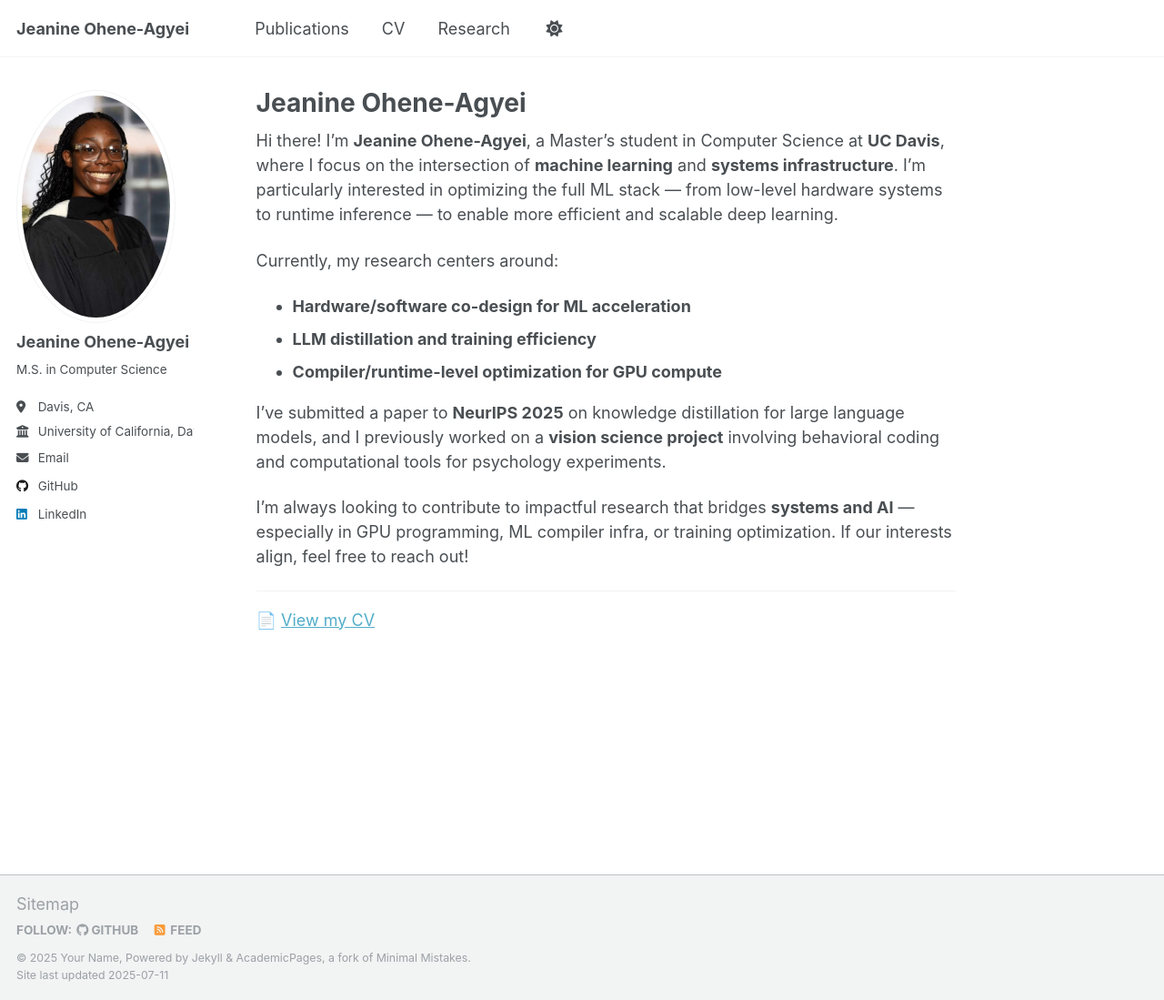
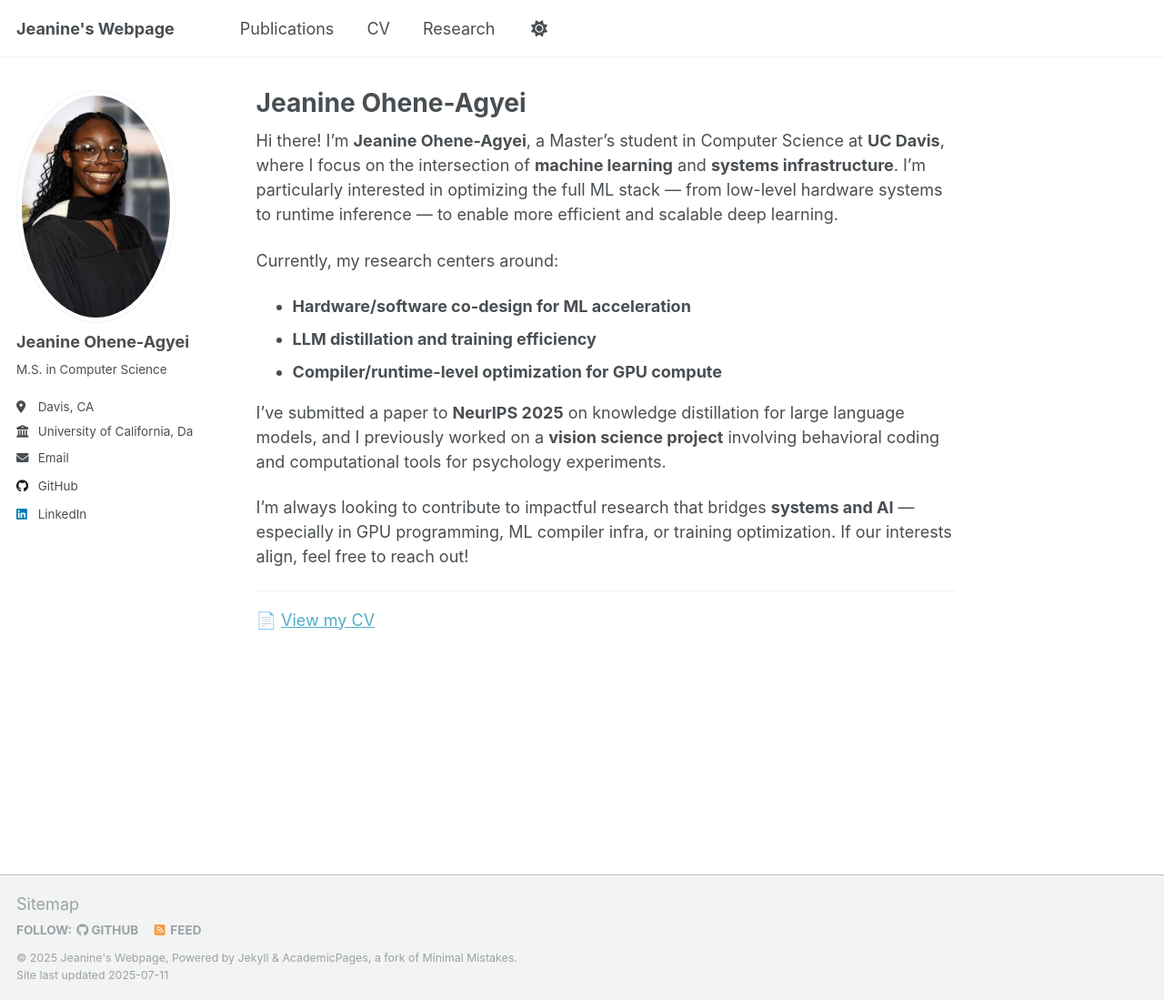
Before and after one commit to jeanine5/jeanine5.github.io, a Jekyll site: the page built from _pages/about.md, in a window 1280 px wide and 1099 px high. Shown: the whole window at 91% size. Built offline with Jekyll 4.4.1, drawn with Linux system fonts in a browser that asks for light colours; a script that is not in the unit is left out.

Commit message:
Update _config.yml

```diff
--- a/_config.yml
+++ b/_config.yml
@@ -9,10 +9,10 @@
 # Basic Site Settings
 locale                   : "en-US"
 site_theme               : "default"
-title                    : "Jeanine Ohene-Agyei"
-title_separator          : "-"
-name                     : &name "Your Name"
-description              : &description "personal description"
+title                    : "Jeanine's Webpage"
+title_separator          : #"-"
+name                     : #&name "Your Name"
+description              : #&description "personal description"
 url                      : https://jeanine5.github.io/ # the base hostname & protocol for your site e.g. "https://[your GitHub username].github.io" or if you already have some other page hosted on Github then use "https://[your GitHub username].github.io/[Your Repo Name]"
 baseurl                  : "" # the subpath of your site, e.g. "/blog"
 repository               : "academicpages/academicpages.github.io"
```
